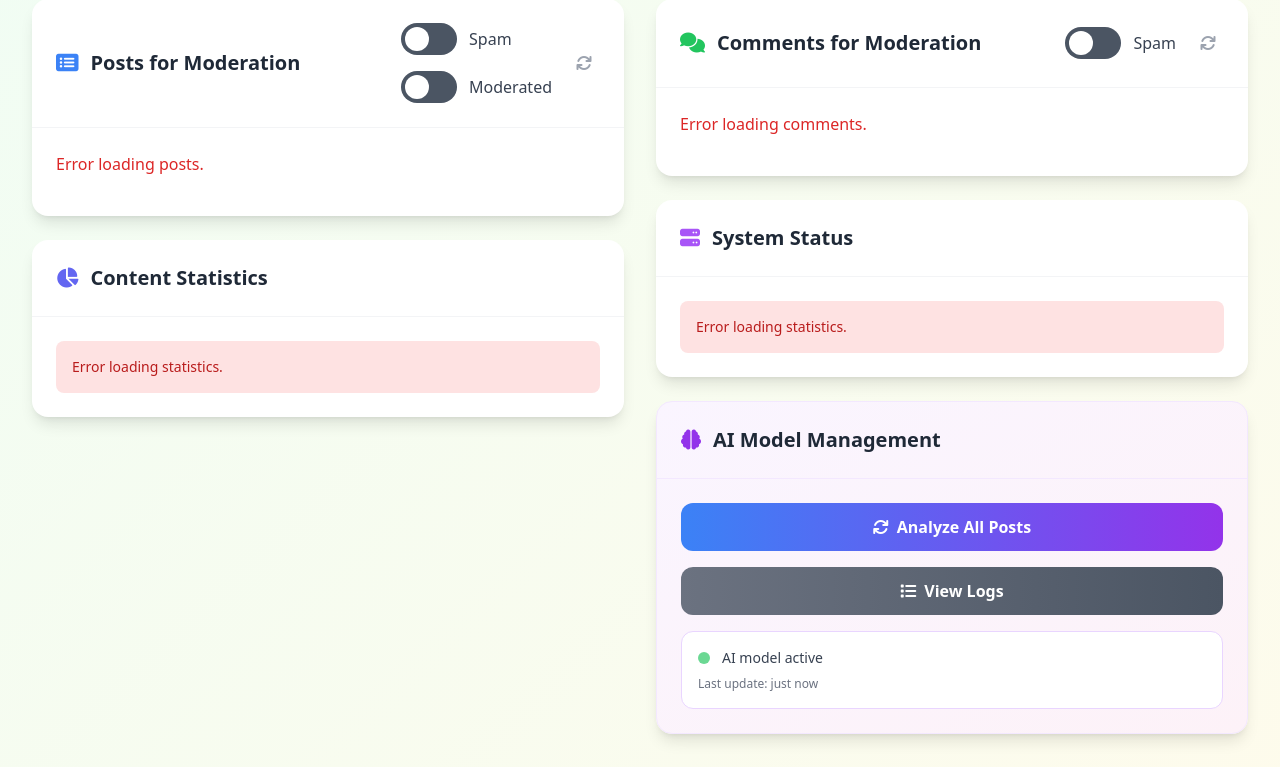
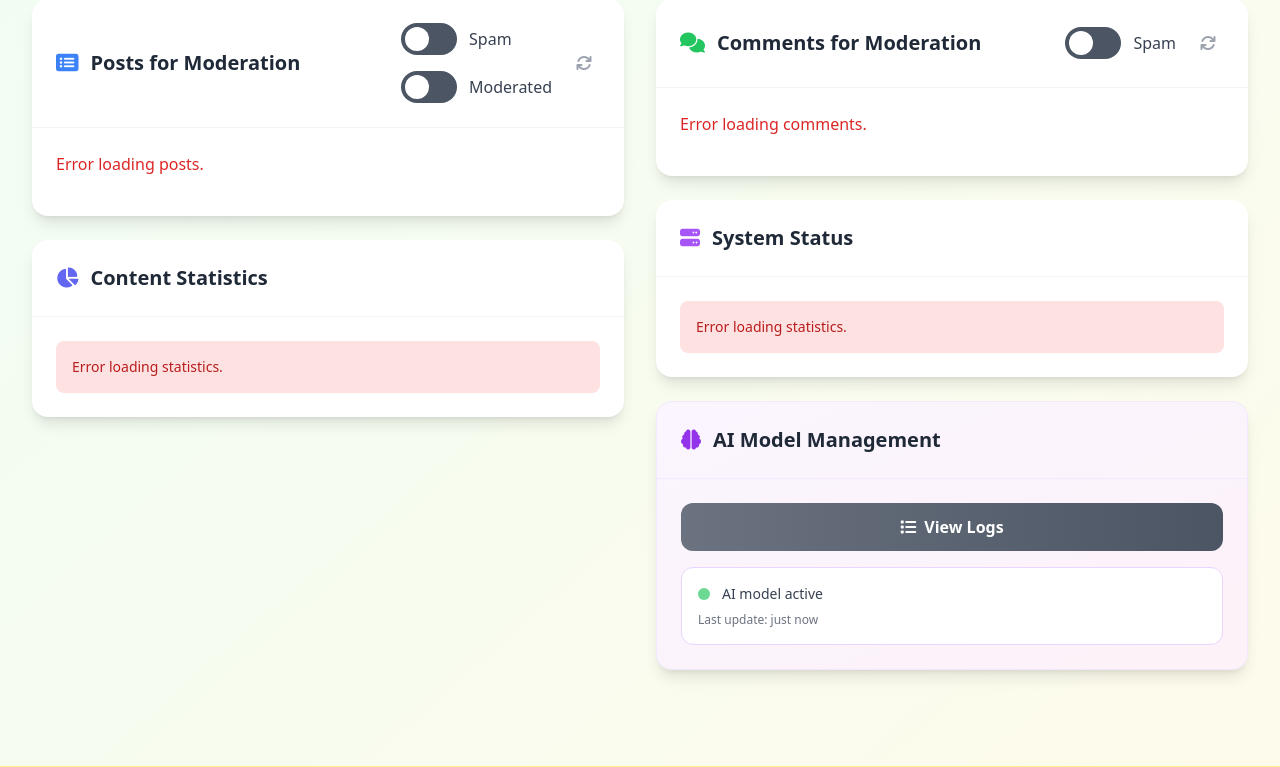
Before and after one commit to premananda108/CleanForum, a FastAPI app: page /moderator in a window 1280 px wide. Shown: the part 194-961 px from the top of the page. Run offline with FastAPI, Linux system fonts and the light colour scheme; data that the repository does not hold is empty; parts of the project's set-up code (start-up, migrations or seed data) failed here and were passed over; some libraries are stand-ins or nearby versions.

Commit message:
fix moderator panel view

```diff
--- a/templates/moderator_panel.html
+++ b/templates/moderator_panel.html
@@ -151,14 +151,6 @@
                 </div>
                 <div class="p-6 space-y-4">
                     <button
-                        onclick="analyzeAllPosts()"
-                        class="w-full bg-gradient-to-r from-blue-500 to-purple-600 text-white px-6 py-3 rounded-xl font-semibold hover:shadow-lg transform hover:scale-105 transition-all duration-300 flex items-center justify-center"
-                    >
-                        <i class="fas fa-sync mr-2"></i>
-                        Analyze All Posts
-                    </button>
-
-                    <button
                         onclick="showLogs()"
                         class="w-full bg-gradient-to-r from-gray-500 to-gray-600 text-white px-6 py-3 rounded-xl font-semibold hover:shadow-lg transform hover:scale-105 transition-all duration-300 flex items-center justify-center"
                     >
```
